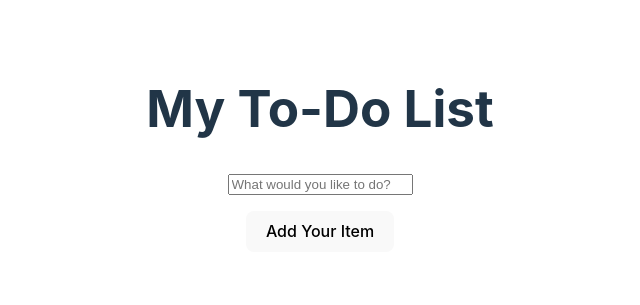
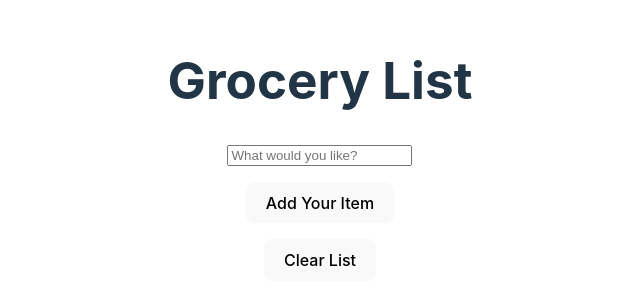
Before and after one commit to EricDrouillard/todo.js, a React (Vite) app: page / in a window 1280 px wide. Shown: the part 243-548 px from the top of the page, without its empty margins (320-960 px from the left). Built offline with nearby package versions, Linux system fonts and the light colour scheme.

Commit message:
add uuid pkg

```diff
--- a/package.json
+++ b/package.json
@@ -16,6 +16,7 @@
   "devDependencies": {
     "@types/react": "^18.0.28",
     "@types/react-dom": "^18.0.11",
+    "@types/uuid": "^9.0.1",
     "@vitejs/plugin-react-swc": "^3.0.0",
     "typescript": "^4.9.3",
     "vite": "^4.2.0"
--- a/src/App.tsx
+++ b/src/App.tsx
@@ -10,10 +10,22 @@ interface Todoitem {
 }
 
 function App() {
+
   const [userInput, setUserInput] = useState("")
   const [listItems, setListItems] = useState<Todoitem[]>([])
 
-  const addtodoitem = () => {
+  document.addEventListener('keydown', (event) => {
+    switch(event.key) {
+      case 'Escape':
+        setListItems([]);
+      default:
+        break;
+    }
+  })
+
+  const addtodoitem = (e: React.FormEvent<HTMLFormElement>) => {
+    e.preventDefault();
+
     if (userInput === "") {
       return;
     }
@@ -42,10 +54,13 @@ function App() {
 
   return (
     <div className="App">
-     <h1>My To-Do List</h1>
+     <h1>Grocery List</h1>
      <div>
-      <input type={"text"} placeholder={"What would you like to do?"} value={userInput} onChange={(event)=>setUserInput(event.currentTarget.value)}/>
-      <p><button onClick={addtodoitem}>Add Your Item</button></p>
+      <form onSubmit={e => addtodoitem(e)}>
+        <input type={"text"} placeholder={"What would you like?"} value={userInput} onChange={(event)=>setUserInput(event.currentTarget.value)}/>
+        <p><button type="submit">Add Your Item</button></p>
+      </form>
+      <p><button onClick={() => setListItems([])}>Clear List</button></p>
      </div>
      <div>
       {listItems.map((item: Todoitem) =>
@@ -56,6 +71,7 @@ function App() {
       </p>)}
      </div>
     </div>
+
   )
 }
 
```
Also changed, not shown: 2 other files (tests, documents, lock files or other folders).
